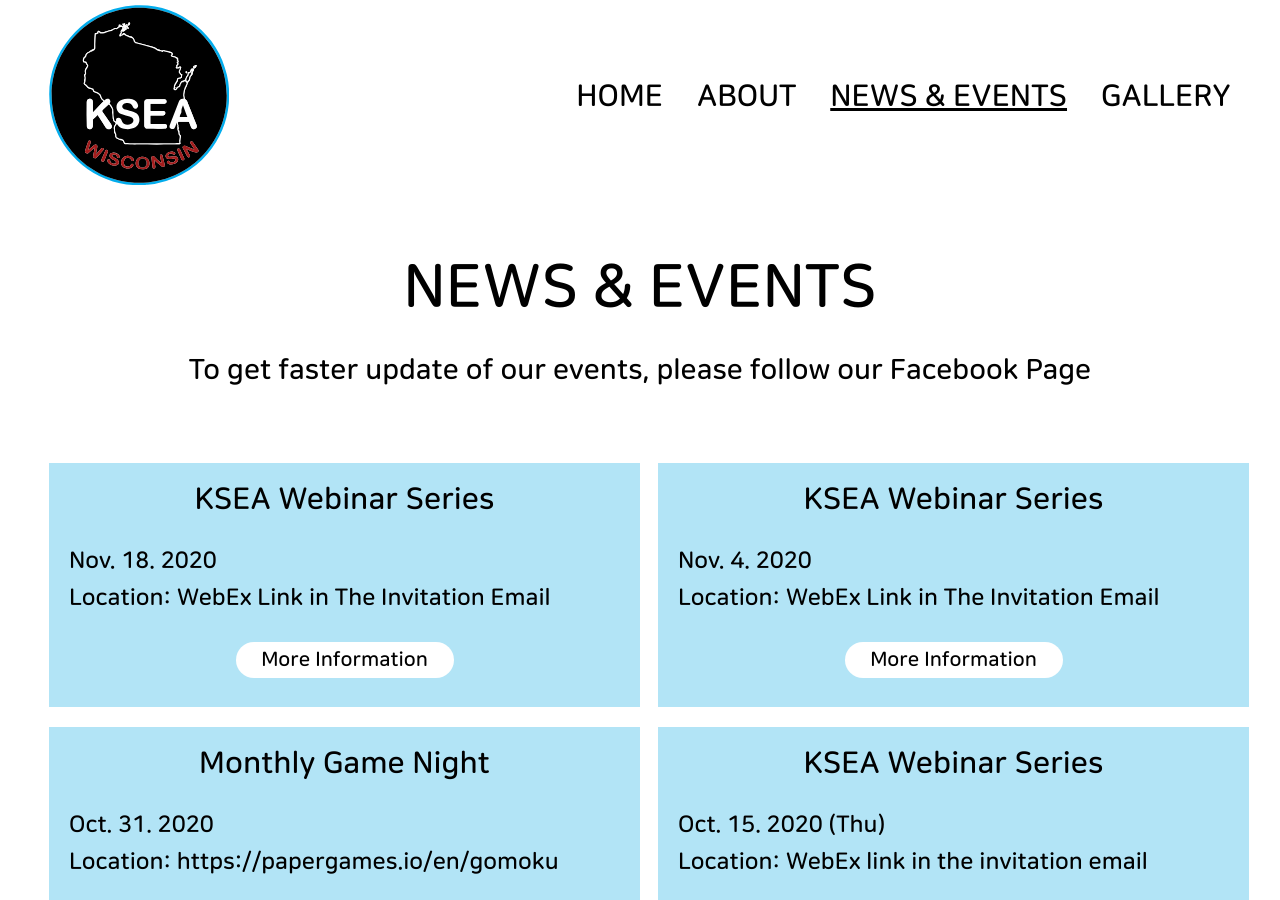
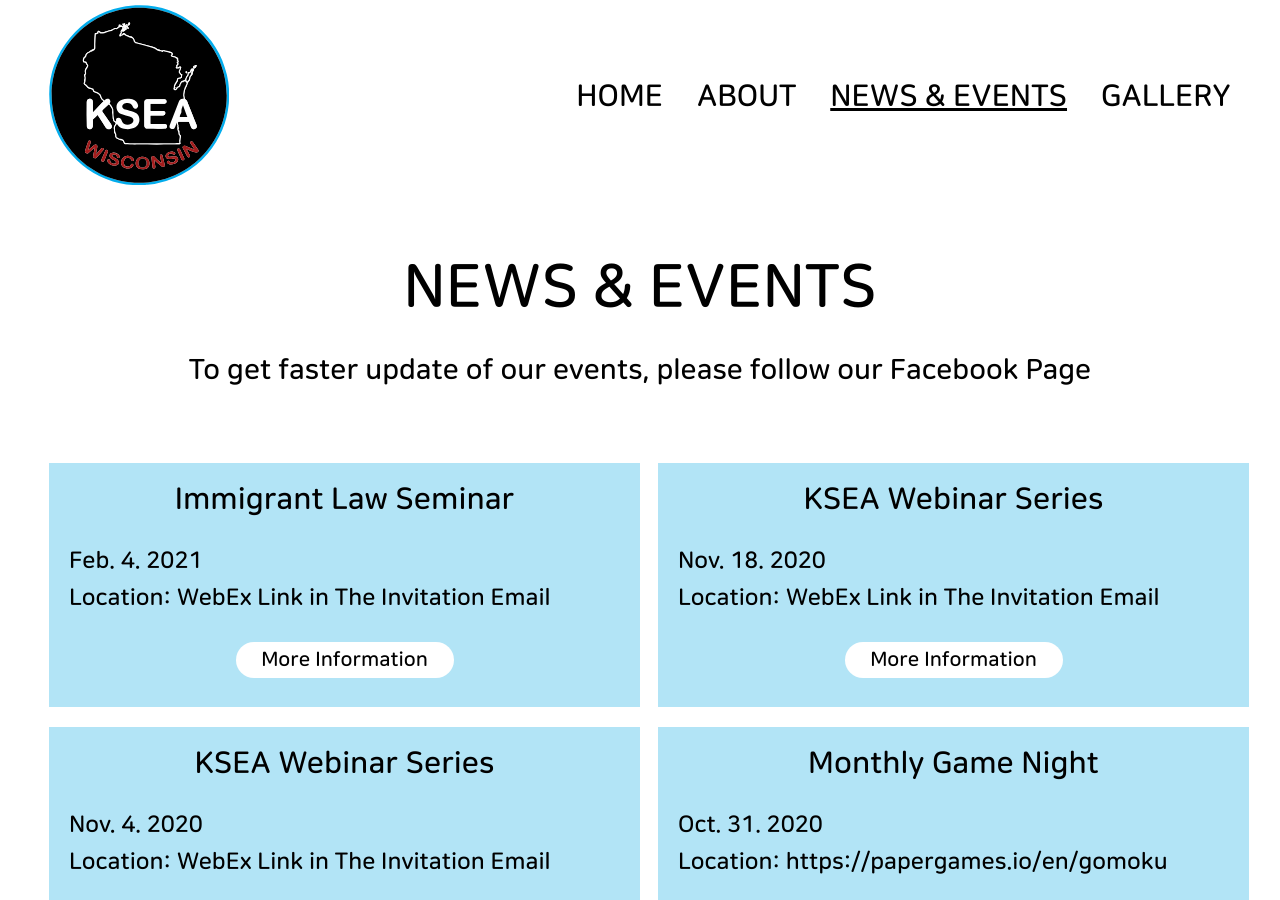
Before and after one commit to KSEAWisconsin/kseawisconsin.github.io, a Jekyll site: the page built from events.html, in a window 1280 px wide and 900 px high. Built offline with Jekyll 4.4.1, drawn with Linux system fonts in a browser that asks for light colours.

Commit message:
Past event-Law seminar

```diff
--- a/_data/events.yml
+++ b/_data/events.yml
@@ -5,7 +5,10 @@
 ##   detail_url: # where detailed description located
 ##   date: # Mmm. DD. YYYY
 ##   location: # upto 35 char
-
+- event_name: Immigrant Law Seminar
+  detail_url: https://www.facebook.com/groups/kseawisc/permalink/3658955660816771/
+  date: Feb. 4. 2021
+  location: WebEx Link in The Invitation Email
 
 - event_name: KSEA Webinar Series
   detail_url: https://www.facebook.com/groups/kseawisc/permalink/3467644326614573/
```
